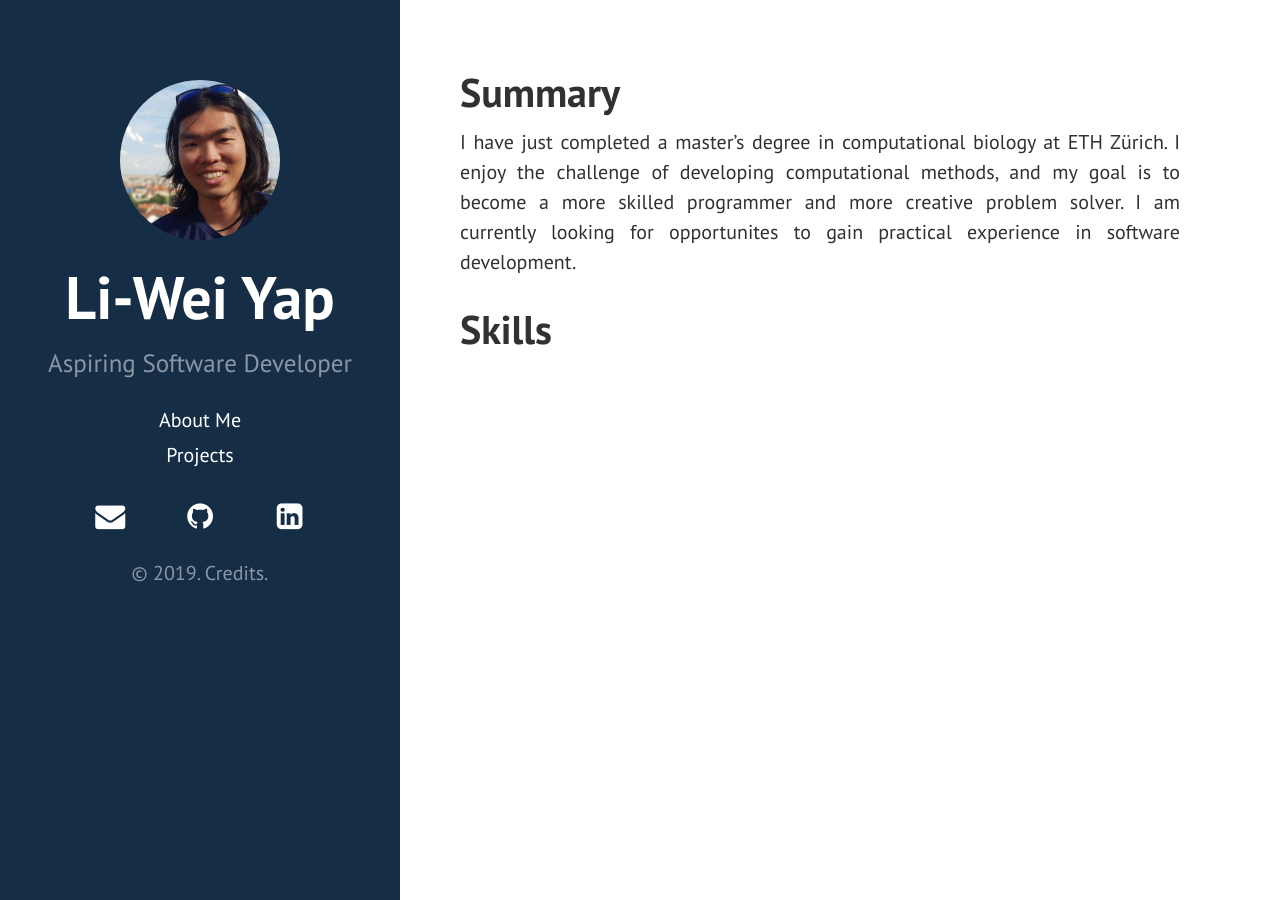
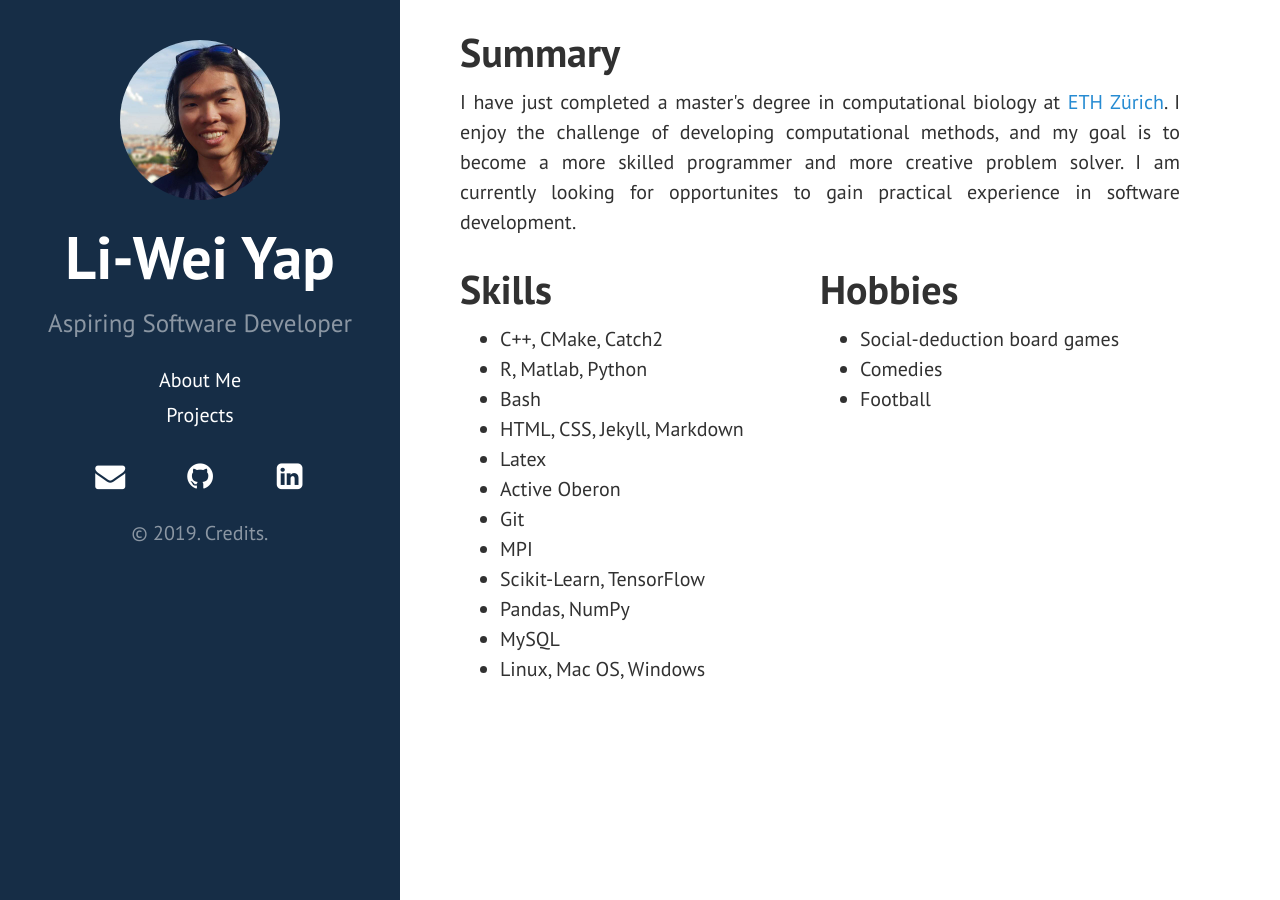
Before and after one commit to liweiyap/liweiyap.github.io, a Jekyll site: the page built from index.html, in a window 1280 px wide. Built offline with Jekyll 4.4.1, drawn with Linux system fonts in a browser that asks for light colours; nearby versions of some CDN libraries.

Commit message:
Implement two-column format for page. Add Skills and Hobbies sections.

```diff
--- a/assets/css/liweiyap_ghpages.css
+++ b/assets/css/liweiyap_ghpages.css
@@ -33,14 +33,14 @@ a.sidebar-nav-item:focus {
 
 @media (min-width: 48em) {
     .sidebar {
-        padding-top: 4rem;
+        padding-top: 2rem;
         width: 20rem;
         overflow-y: auto;
     }
 }
 
 .content {
-    padding-top: 2rem;
+    padding-top: 0rem;
     padding-bottom: 0rem;
 }
 
@@ -61,24 +61,25 @@ a.sidebar-nav-item:focus {
  * New functions
  */
 
-/* dark blue */
+/* dark blue theme */
 .theme-base-0g .sidebar {
     background-color: #162d46;
 }
 .theme-base-0g .content a,
 .theme-base-0g .related-posts li a:hover {
-    color: #162d46;
+    text-decoration: none;
 }
 
-/* ocean blue */
+/* ocean blue theme */
 .theme-base-0h .sidebar {
     background-color: #3873b3;
 }
 .theme-base-0h .content a,
 .theme-base-0h .related-posts li a:hover {
-    color: #3873b3;
+    text-decoration: none;
 }
 
+/* picture */
 .sidebar-avatar {
     border-radius: 50%;
     display: block;
@@ -92,6 +93,7 @@ img:hover {
     filter: alpha(opacity=80);  /* For IE8 and earlier */
 }
 
+/* social icons on same line */
 .list-inline {
     padding-left: 0;
     list-style: none;
@@ -115,3 +117,13 @@ a.social-icon:focus {
 a.social-icon:active {
     color: inherit;
 }
+
+/* two-column format */
+.row {
+    display: flex;
+    margin-top: -1rem;
+}
+
+.column {
+    flex: 50%;
+}
--- /dev/null
+++ b/index.html
@@ -0,0 +1,38 @@
+---
+title: About Me
+layout: page
+---
+<body>
+    <h1>Summary</h1>
+    <p>I have just completed a master's degree in computational biology at <a href="https://cbb.ethz.ch/">ETH Zürich</a>. I enjoy the challenge of developing computational methods, and my goal is to become a more skilled programmer and more creative problem solver. I am currently looking for opportunites to gain practical experience in software development.</p>
+
+    <div class="row">
+        <div class="column">
+            <h1>Skills</h1>
+            <ul>
+                <li>C++, CMake, Catch2</li>
+                <li>R, Matlab, Python</li>
+                <li>Bash</li>
+                <li>HTML, CSS, Jekyll, Markdown</li>
+                <li>Latex</li>
+                <li>Active Oberon</li>
+                <li>Git</li>
+                <li>MPI</li>
+                <li>Scikit-Learn, TensorFlow</li>
+                <li>Pandas, NumPy</li>
+                <li>MySQL</li>
+                <li>Linux, Mac OS, Windows</li>
+            </ul>
+        </div>
+
+        <div class="column">
+            <h1>Hobbies</h1>
+            <ul>
+                <li>Social-deduction board games</li>
+                <li>Comedies</li>
+                <li>Football</li>
+            </ul>
+        </div>
+
+    </div>  <!-- end row -->
+</body>
```
Also changed, not shown: index.md (deleted, +0 -8 lines).
